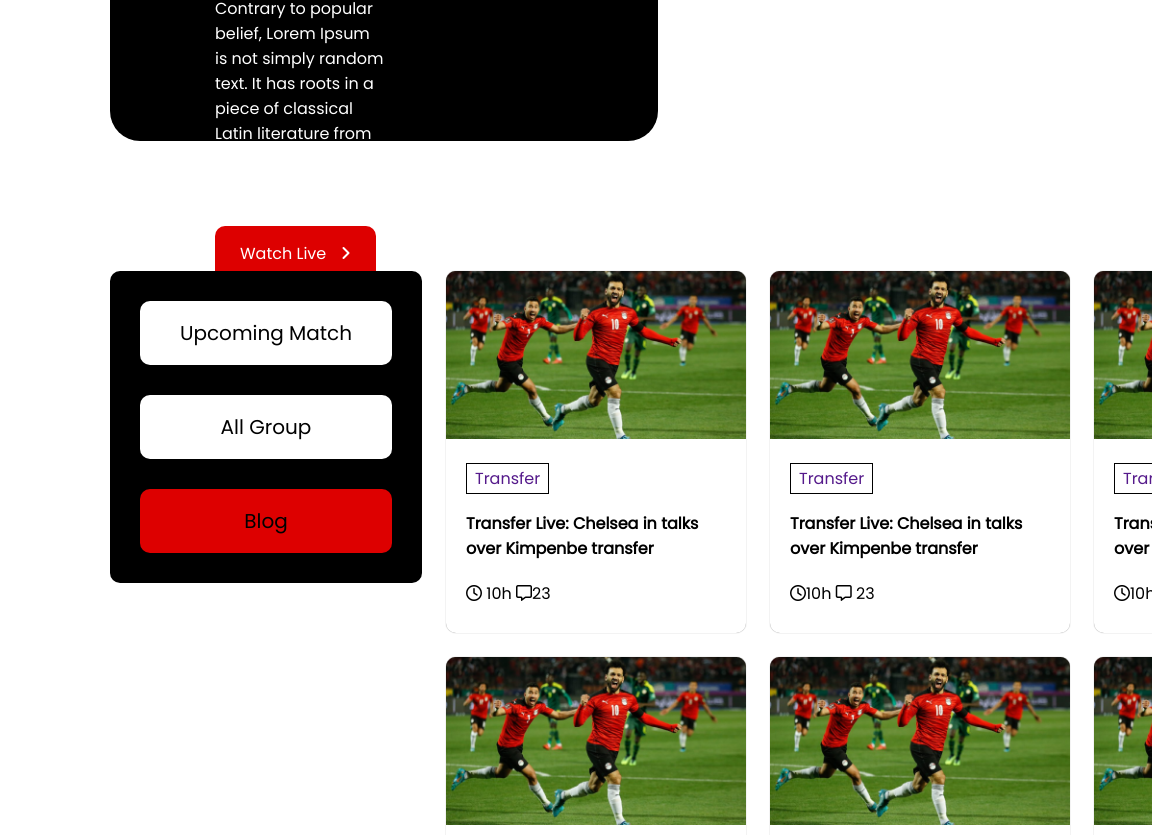
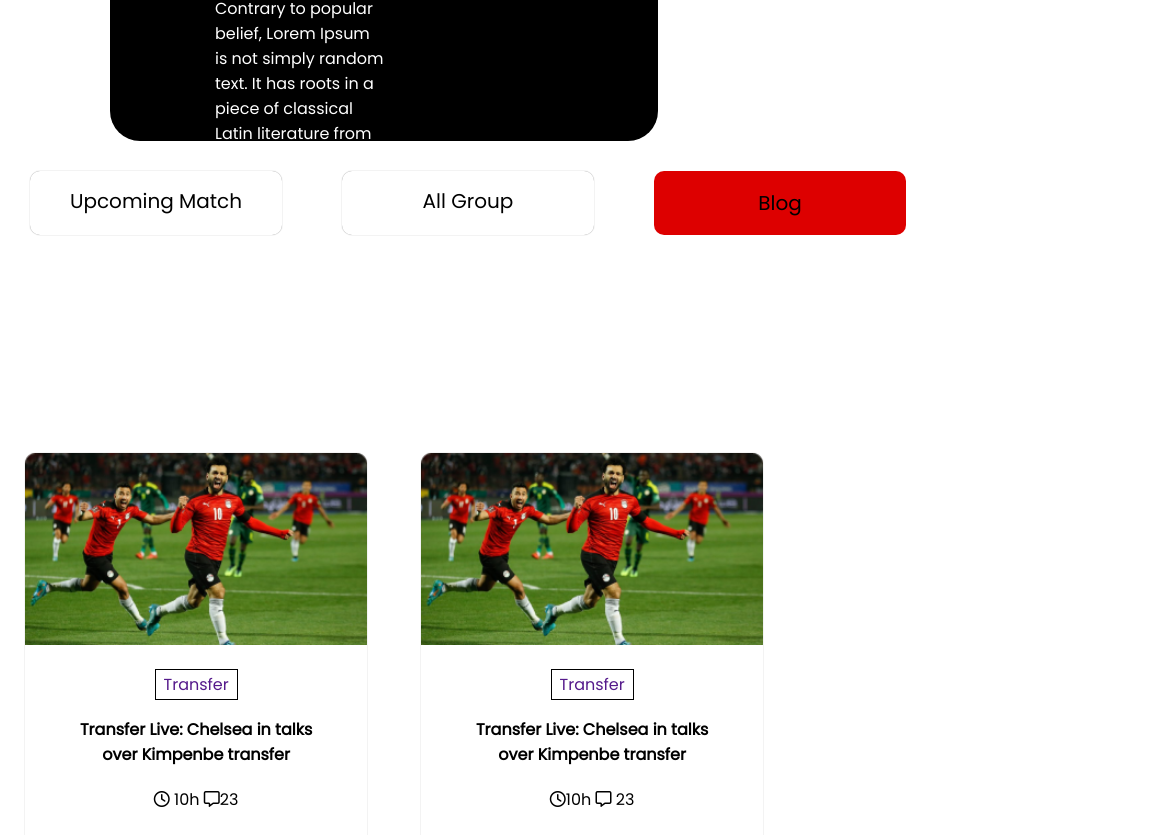
Before and after one commit to anamul-github/world-cup, a plain HTML site: page index.html in a window 768 px wide. Shown: the part 554-1389 px from the top of the page, 1152 px wide, since content can reach past the window. Drawn offline with Linux system fonts and the light colour scheme.

Commit message:
button-added

```diff
--- a/css/style.css
+++ b/css/style.css
@@ -177,6 +177,20 @@ main {
     margin-top: 20px;
 }
 
+.view-all {
+    text-decoration: none;
+    text-align: center;
+    color: white;
+    background-color: #DD0000;
+    padding: 16px 25px;
+    border-radius: 5px;
+    margin: 0 400px 30px;
+    min-width: 150px;
+
+
+}
+
+
 /* Footer Section  */
 
 footer {
@@ -262,6 +276,10 @@ footer hr {
         text-align: center;
     }
 
+    .view-all {
+        display: none;
+    }
+
     footer {
         height: 800px;
     }
@@ -278,3 +296,83 @@ footer hr {
     }
 
 }
+
+
+/* Media Query for iPad/Tab  */
+
+@media only screen and (min-width: 688px) and (max-width: 992px) {
+
+    .container {
+        margin-bottom: 0;
+    }
+
+    .button-blog-container {
+        display: flex;
+        flex-direction: column;
+        width: 100%;
+        margin: 0;
+
+    }
+
+    .button-container {
+        background-color: white;
+        width: 100%;
+        border-radius: 10px;
+
+
+    }
+
+    .button-parent {
+        display: grid;
+        grid-template-columns: 1fr 1fr 1fr;
+        width: 100%;
+
+    }
+
+    .button {
+        text-decoration: none;
+        text-align: center;
+        color: black;
+        background-color: white;
+        padding: 15px 30px;
+        max-width: 252px;
+        height: 64px;
+        box-shadow: 0 0 1px gray;
+        box-shadow: 0 0 1px gray;
+        border-radius: 10px;
+        font-size: 20px;
+        font-weight: 500;
+    }
+
+    .blog-container {
+        display: grid;
+        grid-template-columns: repeat(2, 1fr);
+        column-gap: 24px;
+        margin-bottom: 50px;
+
+    }
+
+    .blogs {
+        height: 510px;
+        width: 92%;
+        margin: 0 25px;
+        text-align: center;
+    }
+
+    .hiding-blog {
+        display: none;
+    }
+
+
+
+
+}
+
+
+/* Media Query for desktop  */
+
+@media only screen and (min-width: 993px) {
+    .view-all {
+        display: none;
+    }
+}
--- a/index.html
+++ b/index.html
@@ -119,7 +119,7 @@
                                     class="fa-regular fa-message"></i></span> 23</p>
                     </div>
                 </div>
-                <div class="blogs">
+                <div class="blogs hiding-blog">
                     <div class="blog-thumbnail">
                         <img src="./assets/Blog Image.png" alt="">
                     </div>
@@ -130,7 +130,7 @@
                                     class="fa-regular fa-message"></i></span> 23</p>
                     </div>
                 </div>
-                <div class="blogs">
+                <div class="blogs hiding-blog">
                     <div class="blog-thumbnail">
                         <img src="./assets/Blog Image.png" alt="">
                     </div>
@@ -141,7 +141,7 @@
                                     class="fa-regular fa-message"></i></span> 23</p>
                     </div>
                 </div>
-                <div class="blogs">
+                <div class="blogs hiding-blog">
                     <div class="blog-thumbnail">
                         <img src="./assets/Blog Image.png" alt="">
                     </div>
@@ -154,6 +154,8 @@
                 </div>
             </div>
         </section>
+
+        <a class="view-all" href="">View All</a>
 
         <!-- Footer Style  -->
 
```
